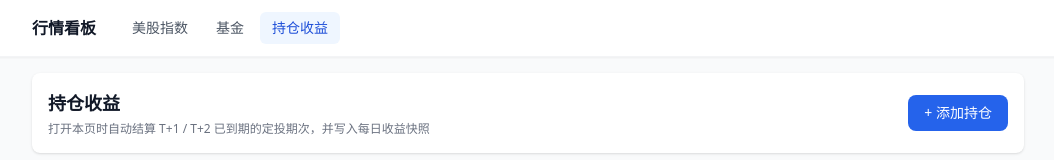
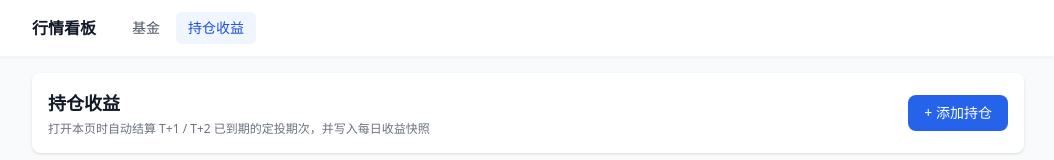
Before and after one commit to dream779/stock-chart-app, a Next.js app: page /holdings in a window 1280 px wide. Shown: the top 160 px of the page, without its empty margins (112-1166 px from the left). Built offline with nearby package versions, Linux system fonts and the light colour scheme; no server answers; the database is empty.

Commit message:
refactor(navbar): 移除美股指数 tab，基金与首页合并

```diff
--- a/components/NavBar.tsx
+++ b/components/NavBar.tsx
@@ -4,8 +4,7 @@ import Link from 'next/link';
 import { usePathname } from 'next/navigation';
 
 const TABS = [
-  { label: '美股指数', href: '/' },
-  { label: '基金', href: '/fund' },
+  { label: '基金', href: '/' },
   { label: '持仓收益', href: '/holdings' },
 ];
 
```
